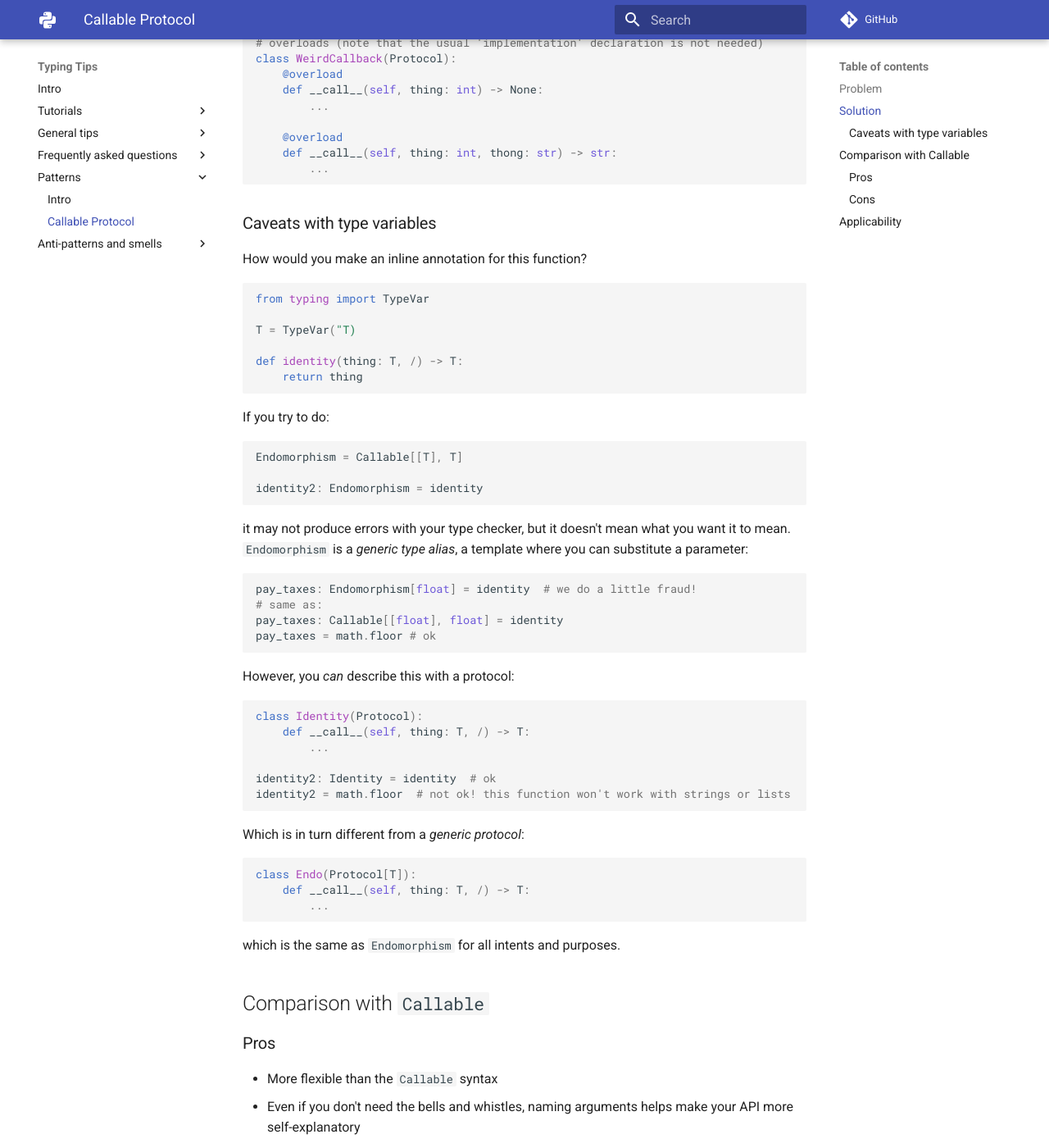
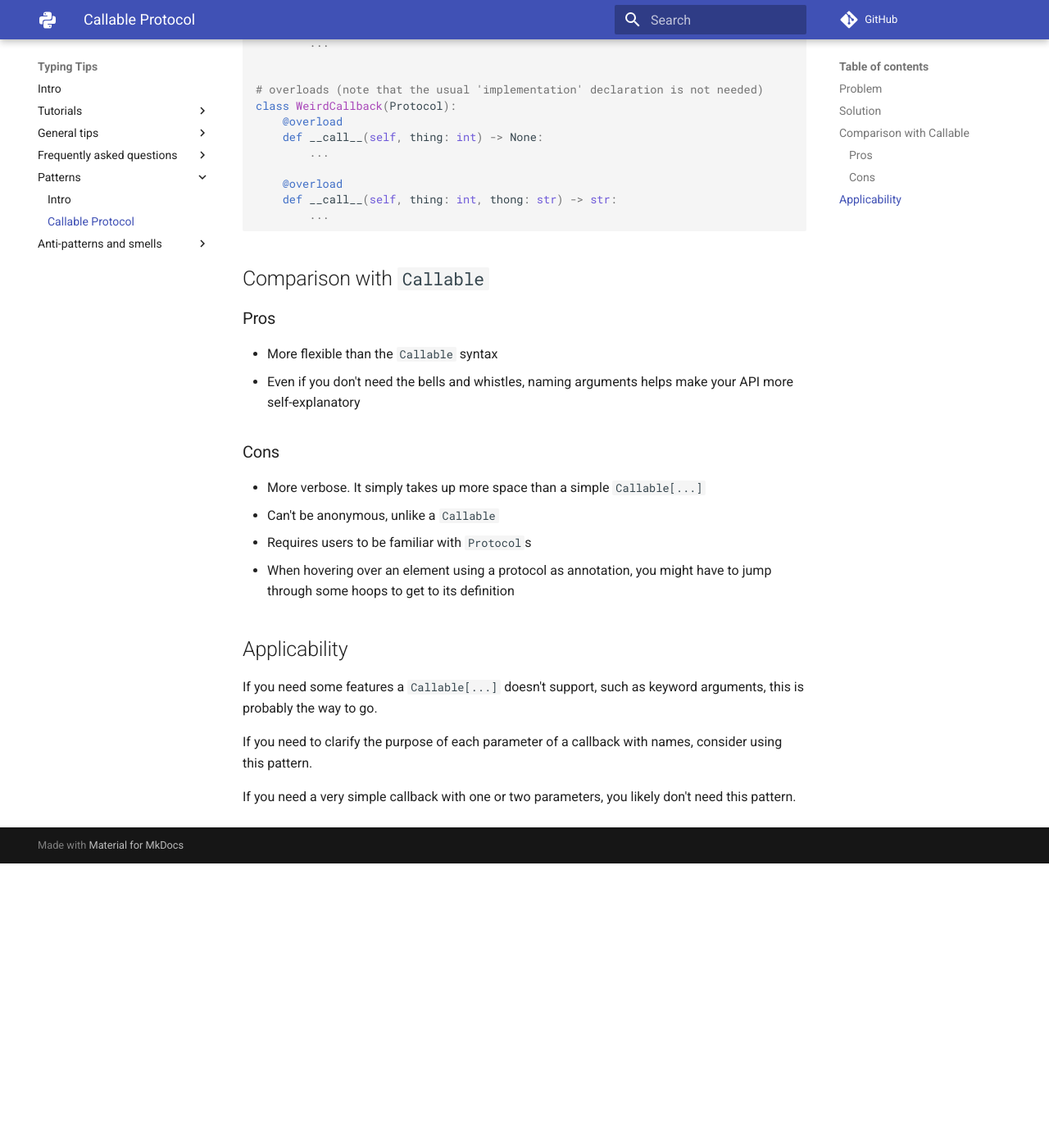
Before and after one commit to decorator-factory/typing-tips, an MkDocs documentation site: the page built from docs/patterns/callable-protocol/index.md, in a window 1280 px wide and 1400 px high, scrolled down 863 px. Shown: the whole window at 82% size. Built offline with MkDocs 1.6.1 and Material for MkDocs 9.7.7, drawn with Linux system fonts in a browser that asks for light colours; comment, search, counter and statistics services are not loaded; after the commit the page ends 1916 px from its top, so only the background shows below that.

Commit message:
Some improvements to CallableProtocol

````diff
--- a/docs/patterns/callable-protocol/index.md
+++ b/docs/patterns/callable-protocol/index.md
@@ -2,10 +2,13 @@
 
 ## Problem
 
-`collections.abc.Callable` (and `typing.Callable`) lets you specify the type of a callable object:
+`collections.abc.Callable` (formerly `typing.Callable`) lets you specify the type of a callable object:
 
 ```py
-def stringify_points(points: Iterable[Point], fn: Callable[[int, int], str]) -> str:
+def stringify_points(
+    points: Iterable[Point],
+    fn: Callable[[int, int], str],
+) -> str:
     return "\n".join(fn(p.x, p.y) for p in points)
 ```
 
@@ -44,49 +53,10 @@ class WeirdCallback(Protocol):
         ...
 ```
 
-### Caveats with type variables
-
-How would you make an inline annotation for this function?
-```py
-from typing import TypeVar
-
-T = TypeVar("T)
-
-def identity(thing: T, /) -> T:
-    return thing
-```
-If you try to do:
-```py
-Endomorphism = Callable[[T], T]
-
-identity2: Endomorphism = identity
-```
-it may not produce errors with your type checker, but it doesn't mean what you want it to mean.
-`Endomorphism` is a _generic type alias_, a template where you can substitute a parameter:
-```py
-pay_taxes: Endomorphism[float] = identity  # we do a little fraud!
-# same as:
-pay_taxes: Callable[[float], float] = identity
-pay_taxes = math.floor # ok
-```
-
-However, you _can_ describe this with a protocol:
-```py
-class Identity(Protocol):
-    def __call__(self, thing: T, /) -> T:
-        ...
-
-identity2: Identity = identity  # ok
-identity2 = math.floor  # not ok! this function won't work with strings or lists
-```
-
-Which is in turn different from a _generic protocol_:
-```py
-class Endo(Protocol[T]):
-    def __call__(self, thing: T, /) -> T:
-        ...
-```
-which is the same as `Endomorphism` for all intents and purposes.
+<!--
+    TODO: give examples of generic functions and generic callable protocol
+    (hint: see previous commit)
+-->
 
 
 ## Comparison with `Callable`
````
Also changed, not shown: other parts of docs/patterns/callable-protocol/index.md (+6 -0 lines).
